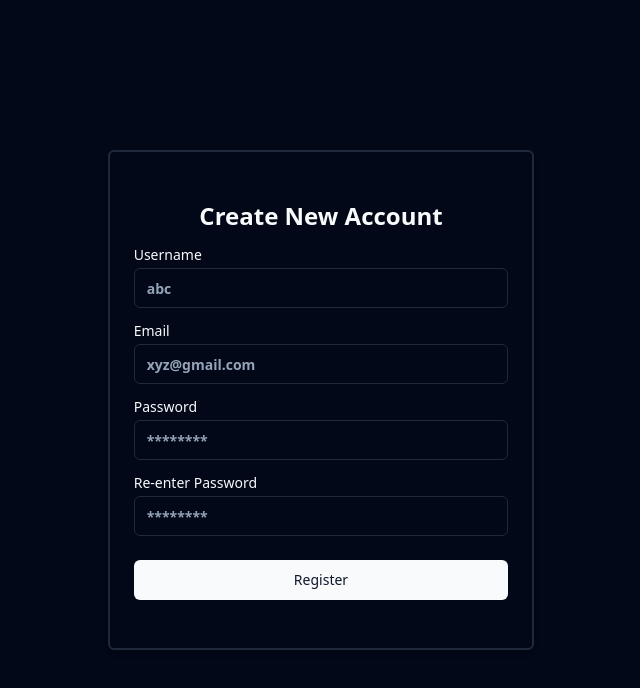
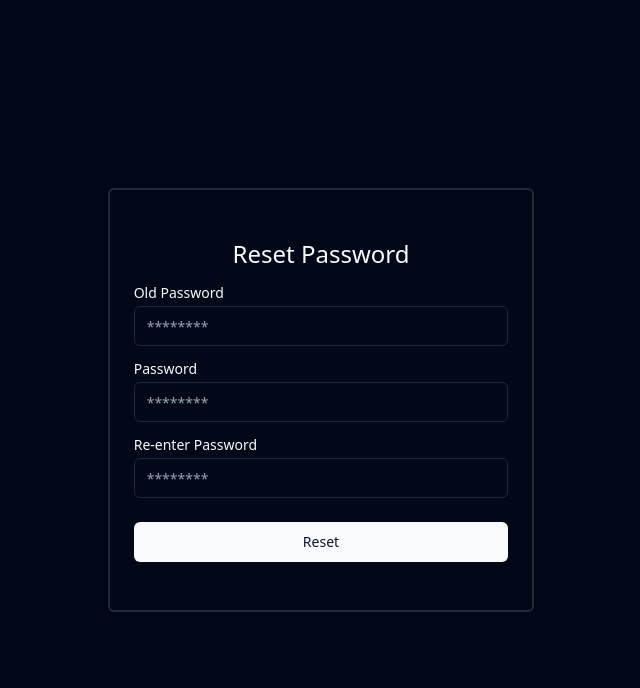
Before and after one commit to sammy429b/UserAuthSys, a React (Vite) app in the folder Client/: page /password/reset in a window 1280 px wide. Shown: the top 688 px of the page, without its empty margins (319-959 px from the left). Built offline with nearby package versions, Linux system fonts and the light colour scheme.

Commit message:
change password  page design created

```diff
--- a/Client/package.json
+++ b/Client/package.json
@@ -18,6 +18,7 @@
     "lucide-react": "^0.376.0",
     "react": "^18.2.0",
     "react-dom": "^18.2.0",
+    "react-router-dom": "^6.23.0",
     "tailwind-merge": "^2.3.0",
     "tailwindcss-animate": "^1.0.7"
   },
--- a/Client/src/App.tsx
+++ b/Client/src/App.tsx
@@ -1,10 +1,18 @@
 import Register from "./pages/Register"
-
+import Login from "./pages/Login"
+import {BrowserRouter, Routes, Route} from "react-router-dom"
+import ForgotPassword from "./pages/ForgotPassword"
 function App() {
   return (
-    <div className="font-bold">
-      <Register/>
-    </div>
+   <>
+     <BrowserRouter>
+     <Routes>
+      <Route path="/" element={<Login/>}></Route>
+      <Route path="/register" element={<Register/>}></Route>
+      <Route path="/password/reset" element={<ForgotPassword/>}></Route>
+     </Routes>
+     </BrowserRouter>
+   </>
   )
 }
 
--- /dev/null
+++ b/Client/src/pages/ForgotPassword.tsx
@@ -0,0 +1,32 @@
+import { Button } from "@/components/ui/button"
+import { Input } from "@/components/ui/input"
+import { Label } from "@/components/ui/label"
+
+const ForgotPassword = () => {
+  return (
+    <>
+         <div className="w-full h-screen flex justify-center items-center">
+                <div className="w-1/3 border-2 px-6 py-12 rounded-md shadow-md">
+                    <h1 className="mb-4 text-center text-2xl">Reset Password</h1>
+                    <form className=" flex flex-col gap-y-4" action="">
+                        <div className="grid w-full max-w-xl items-center gap-1.5">
+                            <Label htmlFor="password">Old Password</Label>
+                            <Input type="password" id="password" placeholder="********" />
+                        </div>
+                        <div className="grid w-full max-w-xl items-center gap-1.5">
+                            <Label htmlFor="password">Password</Label>
+                            <Input type="password" id="password" placeholder="********" />
+                        </div>
+                        <div className="grid w-full max-w-xl items-center gap-1.5">
+                            <Label htmlFor="password">Re-enter Password</Label>
+                            <Input type="password" id="password" placeholder="********" />
+                        </div>
+                        <Button className="mt-2">Reset</Button>
+                    </form>
+                </div>
+            </div>
+    </>
+  )
+}
+
+export default ForgotPassword
--- a/Client/src/pages/Login.jsx
+++ b/Client/src/pages/Login.jsx
@@ -1,13 +1,18 @@
 import { Button } from "@/components/ui/button"
 import { Input } from "@/components/ui/input"
 import { Label } from "@/components/ui/label"
+export function TypographyMuted() {
+    return (
+      <p className="text-sm text-muted-foreground">Enter your email address.</p>
+    )
+  }
 
 const Login = () => {
     return (
         <>
             <div className="w-full h-screen flex justify-center items-center">
                 <div className="w-1/3 border-2 px-6 py-12 rounded-md shadow-md">
-                    <h1 className="mb-4 text-center text-2xl">Create New Account</h1>
+                    <h1 className="mb-4 text-center text-2xl font-semibold">Login</h1>
                     <form className=" flex flex-col gap-y-4" action="">
                         <div className="grid w-full max-w-xl items-center gap-1.5">
                             <Label htmlFor="email">Email</Label>
@@ -18,6 +23,7 @@ const Login = () => {
                             <Input type="password" id="password" placeholder="********" />
                         </div>
                         <Button className="mt-2">Login</Button>
+                        <p className="text-sm text-center hover:underline underline-offset-4 duration-200 transition-all">create new account</p>
                     </form>
                 </div>
             </div>
```
Also changed, not shown: 1 other file (tests, documents, lock files or other folders).
